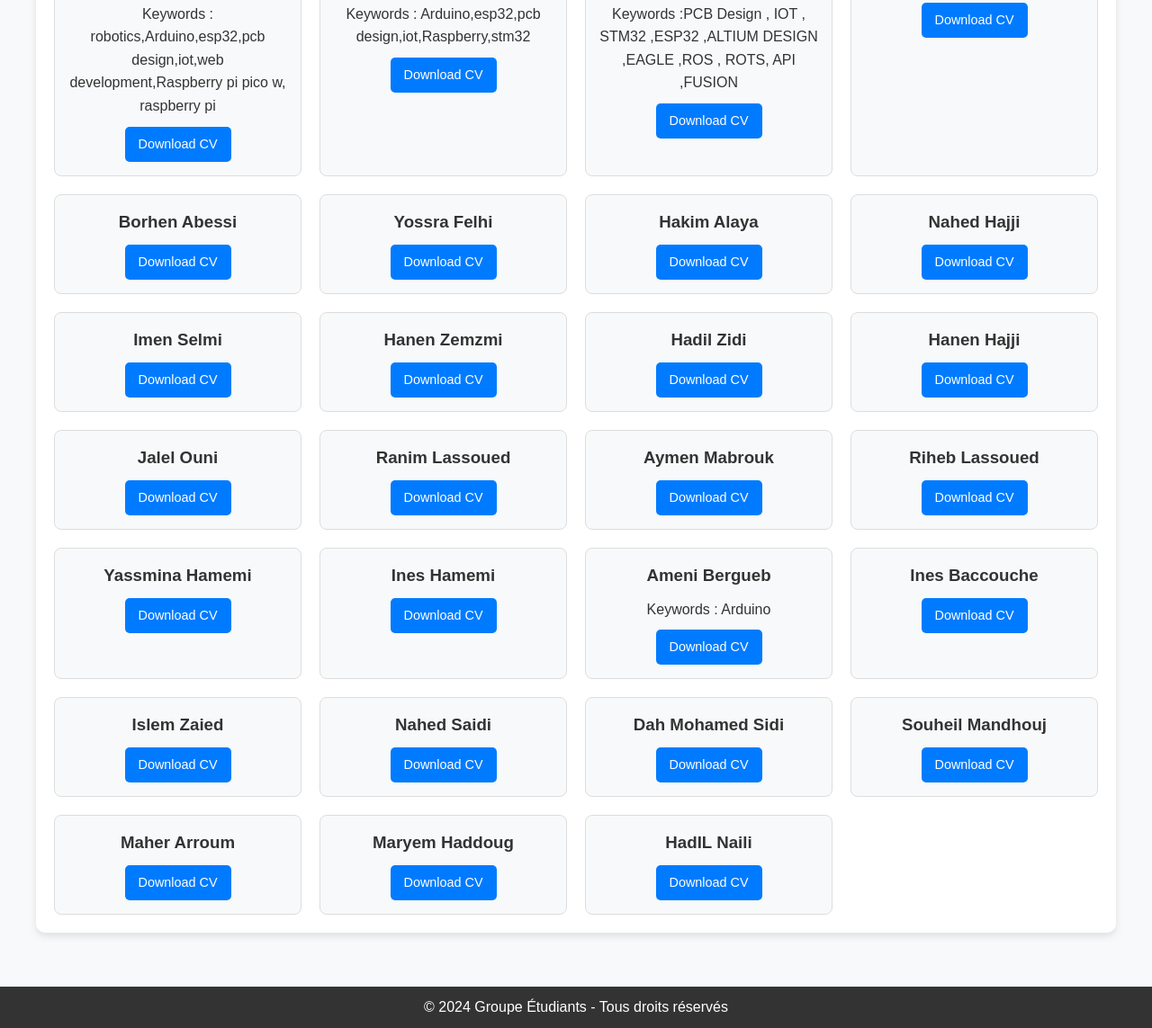
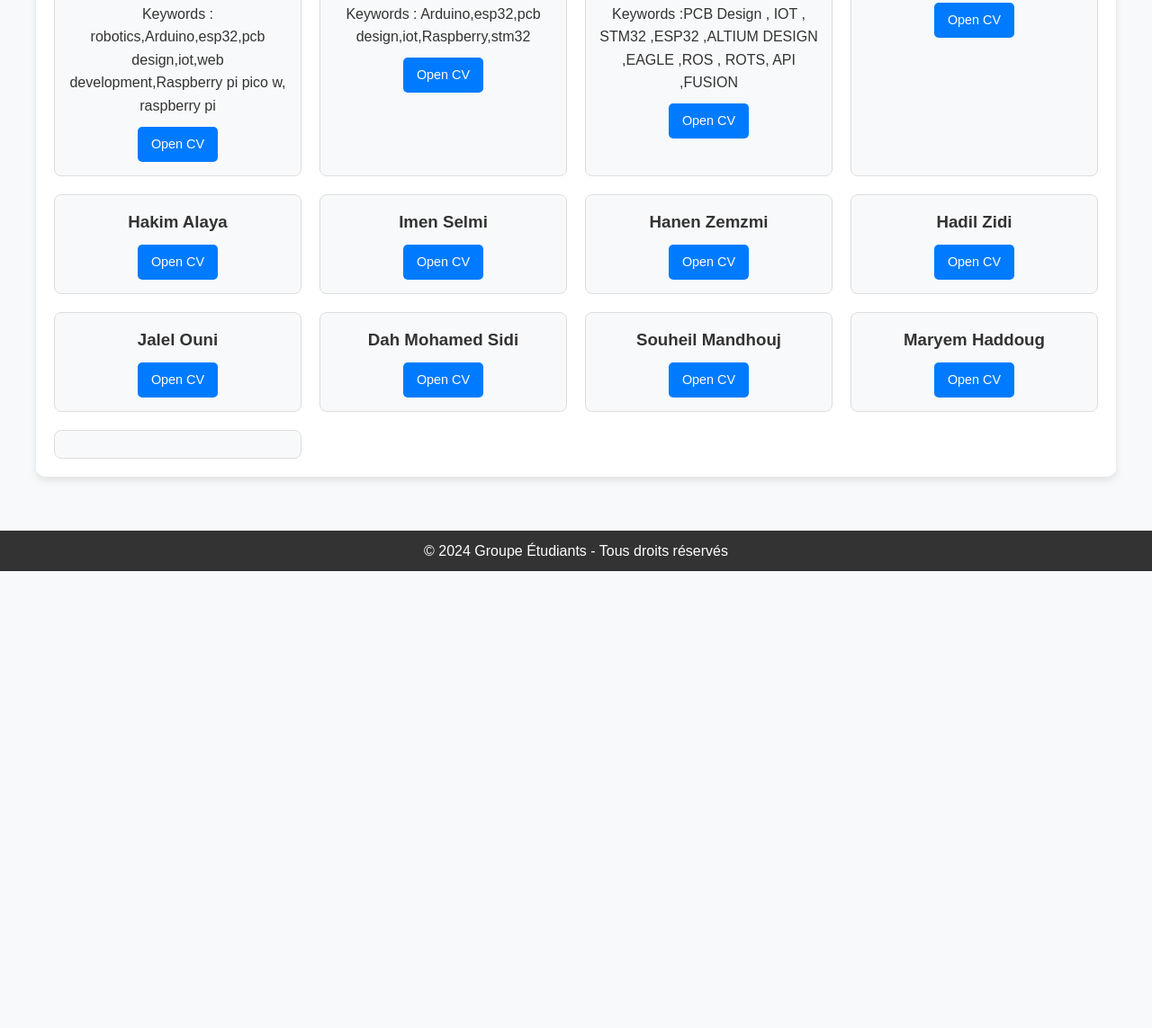
Before and after one commit to LEEA3-FSG/LEEA3-FSG, a plain HTML site: page etudiants.html in a window 1280 px wide. Shown: the part 389-1532 px from the top of the page at 90% size. After the commit the page ends 1024 px from the top, so only its background shows below. Drawn offline with Linux system fonts and the light colour scheme.

Commit message:
Update etudiants.html

```diff
--- a/etudiants.html
+++ b/etudiants.html
@@ -3,12 +3,12 @@
 <head>
     <meta charset="UTF-8">
     <meta name="viewport" content="width=device-width, initial-scale=1.0">
-    <title>Nos Étudiants</title>
+    <title>Our Students</title>
     <link rel="stylesheet" href="styles.css">
 </head>
 <body>
     <header>
-        <h1>Nos Étudiants en LEEA3</h1>
+        <h1>Our Students in LEEA3</h1>
         <nav>
             <ul>
                 <li><a href="index.html" class="active">Presentation</a></li>
@@ -28,163 +28,72 @@
             <div id="studentContainer" class="liste-etudiants">
                 <!-- Exemple pour un étudiant -->
                 <div class="etudiant">
+
                     <h3>Oussema Fattoum</h3>
                     <p>Keywords : robotics,Arduino,esp32,pcb design,iot,web development,Raspberry pi pico w, raspberry pi</p>
-                    <a href="cv/oussema cv (2).pdf" target="_blank">Download CV</a>
+                    <a href="cv/oussema cv (2).pdf" target="_blank">Open CV</a>
                 </div>
                 <div class="etudiant">
+
                     <h3>Nidhal Mrabet</h3>
-
                     <p>Keywords : Arduino,esp32,pcb design,iot,Raspberry,stm32 </p>
-                    <a href="cv/nidhal-CV.pdf" target="_blank">Download CV</a>
+                    <a href="cv/nidhal-CV.pdf" target="_blank">Open CV</a>
                 </div>
                 <div class="etudiant">
+
                     <h3>Mohamed Boughrara</h3>
-
                     <p>Keywords :PCB Design , IOT , STM32 ,ESP32 ,ALTIUM DESIGN ,EAGLE ,ROS , ROTS, API ,FUSION  </p>
-                    <a href="cv/Mouhamed_Boughrara.pdf" target="_blank">Download CV</a>
+                    <a href="cv/Mouhamed_Boughrara.pdf" target="_blank">Open CV</a>
                 </div>
                 <div class="etudiant">
+
                     <h3>Manel Elmounawer</h3>
-                    <a href="cv/manel.pdf" target="_blank">Download CV</a>
+                    <a href="cv/manel.pdf" target="_blank">Open CV</a>
                 </div>
                 <div class="etudiant">
-                    <h3>Borhen Abessi</h3>
+
+                    <h3>Hakim Alaya</h3>
+                    <a href="cv/hakim-CV.pdf" target="_blank">Open CV</a>
+                </div>
+                <div class="etudiant">
+
+                    <h3>Imen Selmi</h3>
+                    <a href="cv/imenselmi.pdf" target="_blank">Open CV</a>
+                </div>
+                <div class="etudiant">
+
+                    <h3>Hanen Zemzmi</h3>
+                    <a href="cv/hanen-zemzmi.pdf" target="_blank">Open CV</a>
+                </div>
+                <div class="etudiant">
+
+                    <h3>Hadil Zidi</h3>
+                    <a href="cv/hadil-zidi.pdf" target="_blank">Open CV</a>
+                </div>
+                <div class="etudiant">
+
+                    <h3>Jalel Ouni</h3>
+                    <a href="cv/Jalelouni.pdf" target="_blank">Open CV</a>
+                </div>
+                <div class="etudiant">
 
 
-                    <a href="cv/Borhen-abessi.pdf" target="_blank">Download CV</a>
-                </div>
-                <div class="etudiant">
-                    <h3>Yossra Felhi</h3>
-                    <a href="cv/yossra.pdf" target="_blank">Download CV</a>
-                </div>
-                <div class="etudiant">
-                    <h3>Hakim Alaya</h3>
-
-
-                    <a href="cv/hakim-CV.pdf" target="_blank">Download CV</a>
-                </div>
-                <div class="etudiant">
-                    <h3>Nahed Hajji</h3>
-                    <a href="cv/nahed-lhajji.pdf" target="_blank">Download CV</a>
-                </div>
-                <div class="etudiant">
-                    <h3>Imen Selmi</h3>
-
-
-                    <a href="cv/imenselmi.pdf" target="_blank">Download CV</a>
-                </div>
-                <div class="etudiant">
-                    <h3>Hanen Zemzmi</h3>
-
-
-                    <a href="cv/hanen-zemzmi.pdf" target="_blank">Download CV</a>
-                </div>
-                <div class="etudiant">
-                    <h3>Hadil Zidi</h3>
-
-
-                    <a href="cv/hadil-zidi.pdf" target="_blank">Download CV</a>
-                </div>
-                <div class="etudiant">
-                    <h3>Hanen Hajji</h3>
-
-
-                    <a href="cv/hanenelhajji.pdf" target="_blank">Download CV</a>
-                </div>
-                <div class="etudiant">
-                    <h3>Jalel Ouni</h3>
-
-
-                    <a href="cv/Jalelouni.pdf" target="_blank">Download CV</a>
-                </div>
-                <div class="etudiant">
-                    <h3>Ranim Lassoued</h3>
-
-
-                    <a href="cv/Ranim.pdf" target="_blank">Download CV</a>
-                </div>
-                <div class="etudiant">
-                    <h3>Aymen Mabrouk</h3>
-
-
-                    <a href="cv/aymen.pdf" target="_blank">Download CV</a>
-                </div>
-                <div class="etudiant">
-                    <h3>Riheb Lassoued</h3>
-
-
-                    <a href="cv/riheb.pdf" target="_blank">Download CV</a>
-                </div>
-                <div class="etudiant">
-                    <h3>Yassmina Hamemi</h3>
-
-
-                    <a href="cv/yasmina.pdf" target="_blank">Download CV</a>
-                </div>
-                <div class="etudiant">
-                    <h3>Ines Hamemi</h3>
-
-
-                    <a href="cv/ineshamemi.pdf" target="_blank">Download CV</a>
-                </div>
-                <div class="etudiant">
-                    <h3>Ameni Bergueb</h3>
-
-                    <p>Keywords : Arduino</p>
-                    <a href="cv/bourgabamani.pdf" target="_blank">Download CV</a>
-                </div>
-                <div class="etudiant">
-                    <h3>Ines Baccouche</h3>
-
-
-                    <a href="cv/Inesbaccouche.pdf" target="_blank">Download CV</a>
-                </div>
-
-                <div class="etudiant">
-                    <h3>Islem Zaied</h3>
-
-
-                    <a href="cv/islemzayed.pdf" target="_blank">Download CV</a>
-                </div>
-                <div class="etudiant">
-                    <h3>Nahed Saidi</h3>
-
-
-                    <a href="cv/nahedsaidi.pdf" target="_blank">Download CV</a>
-                </div>
-                <div class="etudiant">
                     <h3>Dah Mohamed Sidi </h3>
-
-
-                    <a href="cv/dah.pdf" target="_blank">Download CV</a>
+                    <a href="cv/dah.pdf" target="_blank">Open CV</a>
                 </div>
                 <div class="etudiant">
                     <h3> Souheil Mandhouj</h3>
+                    <a href="cv/souheil.pdf" target="_blank">Open CV</a>
+                </div>
+                <div class="etudiant">
+
+                    <h3>Maryem Haddoug</h3>
+                    <a href="cv/maryemcv.pdf" target="_blank">Open CV</a>
+                </div>
+                <div class="etudiant">
 
 
-                    <a href="cv/souheil.pdf" target="_blank">Download CV</a>
-                </div>
-                <div class="etudiant">
-                    <h3>Maher Arroum</h3>
-
-
-                    <a href="cv/mahercv.pdf" target="_blank">Download CV</a>
-                </div>
-                <div class="etudiant">
-                    <h3>Maryem Haddoug</h3>
-
-
-                    <a href="cv/maryemcv.pdf" target="_blank">Download CV</a>
-                </div>
-                <div class="etudiant">
-                    <h3>HadIL Naili </h3>
-
-
-                    <a href="cv/fcvhadilnail.pdf" target="_blank">Download CV</a>
-                </div>
-
-                <!-- Continuez pour les 28 étudiants -->
+                <!-- Continuez pour les 13 étudiants -->
             </div>
         </section>
     </main>
```
